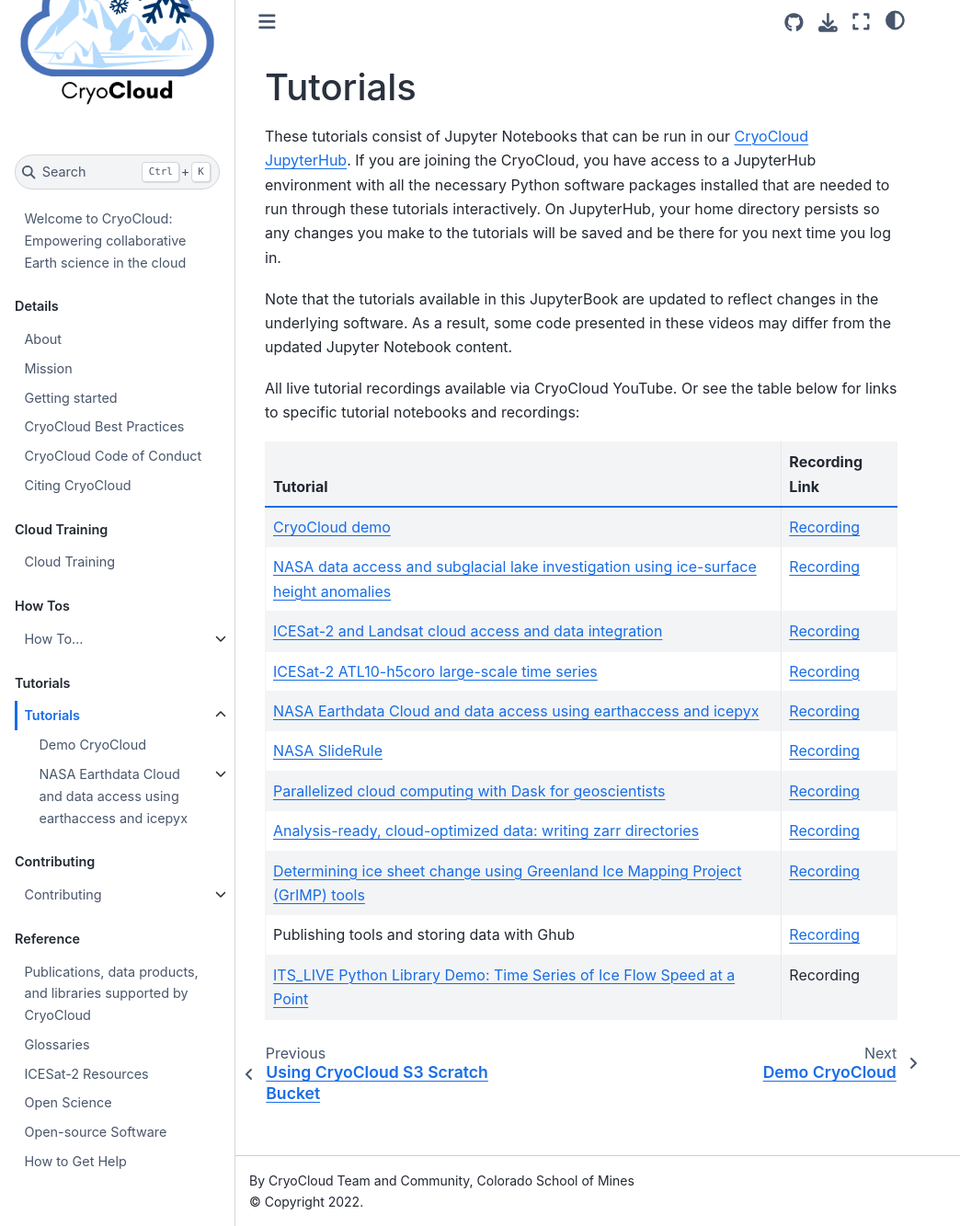
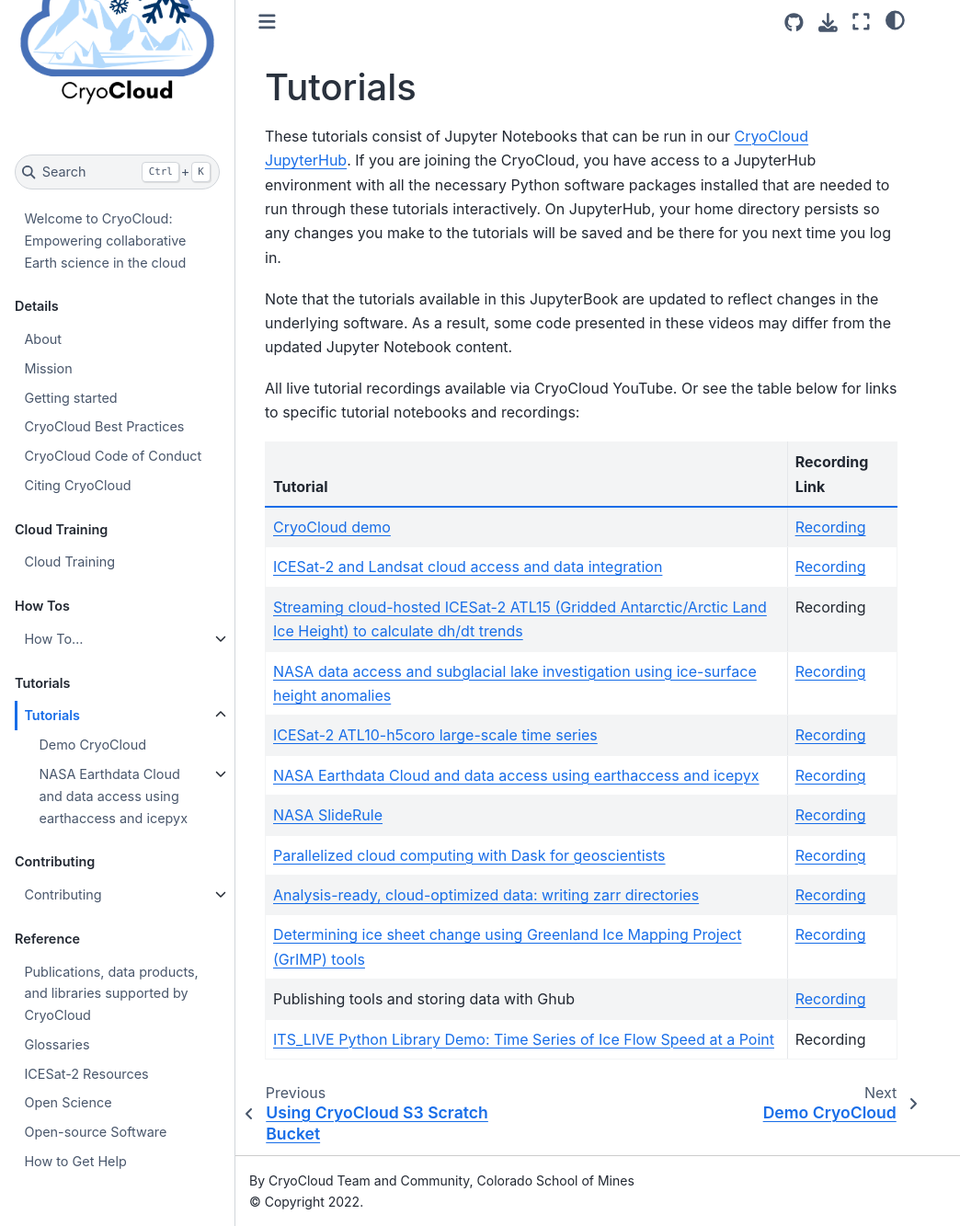
Before and after one commit to CryoInTheCloud/CryoCloudWebsite, a Jupyter Book: the page built from book/tutorials/index.md, in a window 1280 px wide and 1333 px high. Shown: the whole window at 92% size, without its empty margins (0-1044 px from the left). Built offline with Jupyter Book 1.0.4 settings and Sphinx 7.4.7 and the Sphinx Book theme 1.1.4, drawn with Linux system fonts in a browser that asks for light colours; pages that are not in the unit, such as notebooks, are missing from menus.

Commit message:
Add missing dhdt listing

```diff
--- a/book/tutorials/index.md
+++ b/book/tutorials/index.md
@@ -17,8 +17,9 @@
 | Tutorial | Recording Link |
 | ---  | --- |
 | [CryoCloud demo](https://book.cryointhecloud.com/tutorials/cryocloud_demo/CryoCloud_demo.html) | [Recording](https://www.youtube.com/watch?v=ub86G53V12s)
+| [ICESat-2 and Landsat cloud access and data integration](https://book.cryointhecloud.com/tutorials/IS2_cloud_Landsat_integration.html) | [Recording](https://youtu.be/QNrDlwiomgc)
+| [Streaming cloud-hosted ICESat-2 ATL15 (Gridded Antarctic/Arctic Land Ice Height) to calculate dh/dt trends](https://book.cryointhecloud.com/tutorials/ICESat2_ATL15_dhdt/ICESat2_ATL15_dhdt.html) | Recording
 | [NASA data access and subglacial lake investigation using ice-surface height anomalies](https://book.cryointhecloud.com/tutorials/IS2_ATL15_surface_height_anomalies/IS2_ATL15_surface_height_anomalies.html) | [Recording](https://youtu.be/HnGsCKyxkPo)
-| [ICESat-2 and Landsat cloud access and data integration](https://book.cryointhecloud.com/tutorials/IS2_cloud_Landsat_integration.html) | [Recording](https://youtu.be/QNrDlwiomgc)
 | [ICESat-2 ATL10-h5coro large-scale time series](https://book.cryointhecloud.com/external/ICESAT2_ATL10-h5coro_large_scale_time_series.html) | [Recording](https://youtu.be/iSRjtXoflRU)
 | [NASA Earthdata Cloud and data access using earthaccess and icepyx](https://book.cryointhecloud.com/tutorials/NASA-Earthdata-Cloud-Access/index.html) | [Recording](https://youtu.be/VRG896cMtT0)
 | [NASA SlideRule](https://book.cryointhecloud.com/tutorials/SlideRule_applications/SlideRule_applications.html) | [Recording](https://youtu.be/2kb_AU7mLzA)
```
